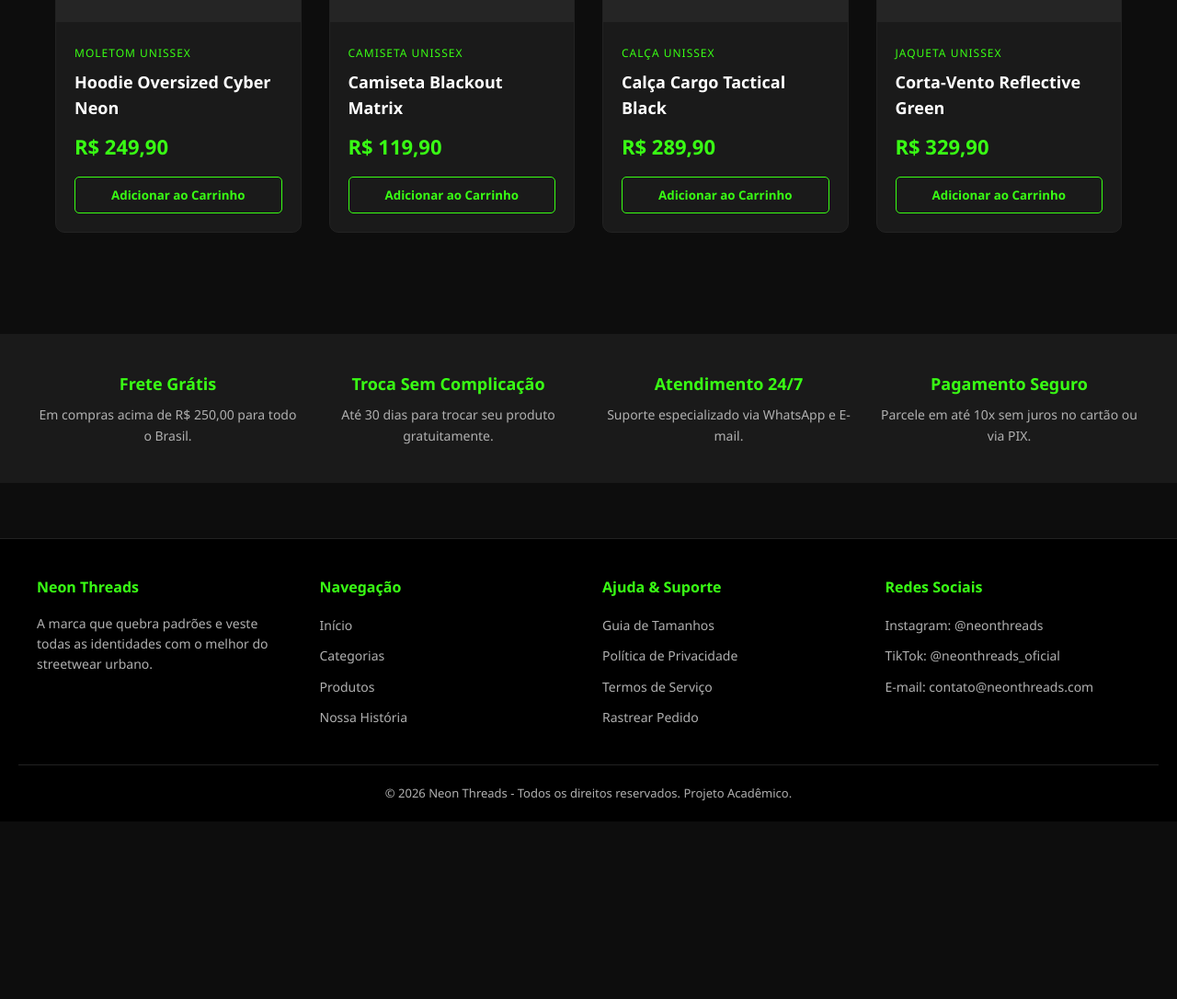
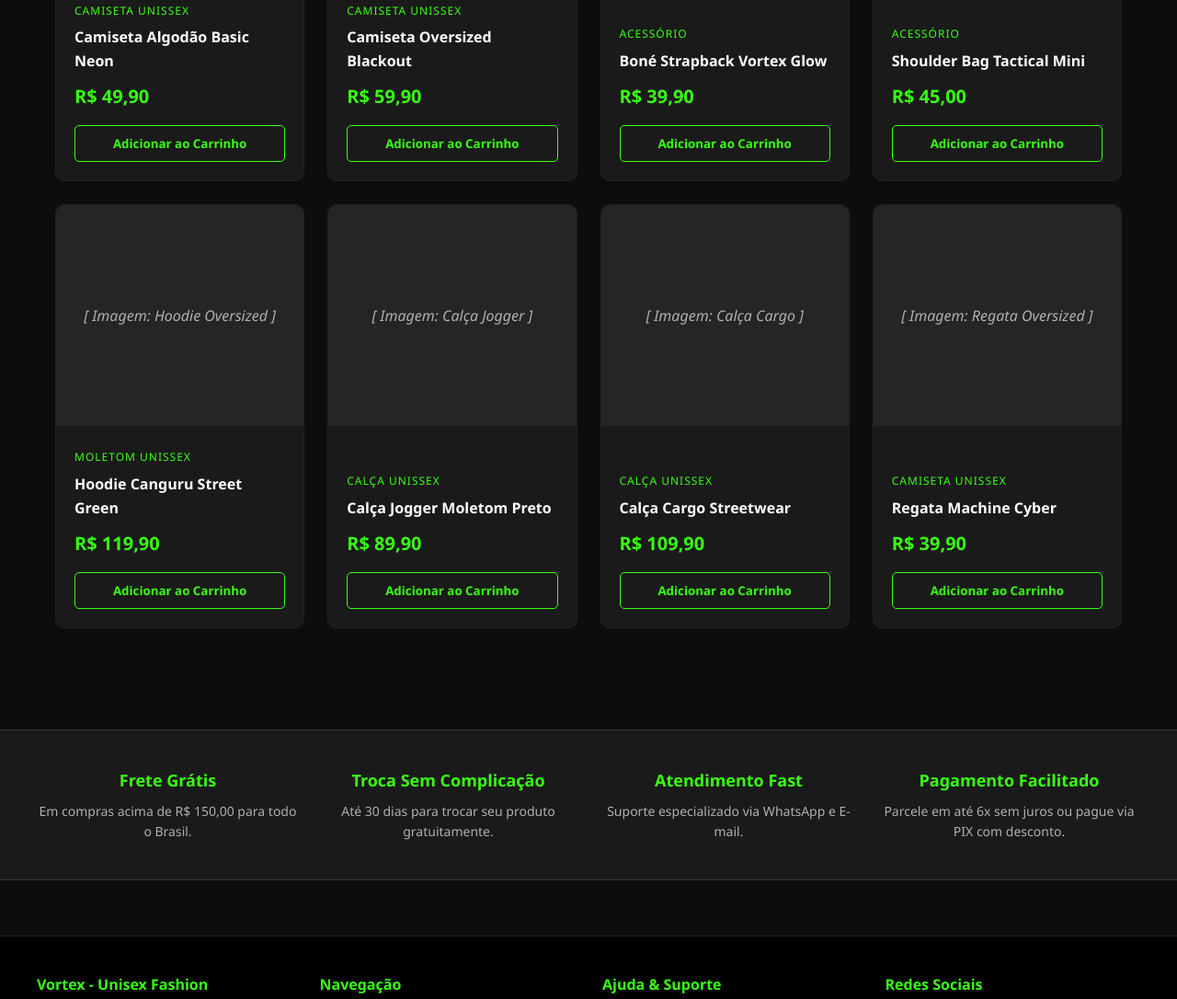
Before and after one commit to marianemacedoc/blog, a plain HTML site: page index.html in a window 1280 px wide. Shown: the part 1328-2414 px from the top of the page at 92% size. Before the commit the page ends 2221 px from the top, so only its background shows below. Drawn offline with Linux system fonts and the light colour scheme.

Commit message:
Update index.html

```diff
--- a/index.html
+++ b/index.html
@@ -3,7 +3,7 @@
 <head>
     <meta charset="UTF-8">
     <meta name="viewport" content="width=device-width, initial-scale=1.0">
-    <title>Neon Threads | Moda Unissex & Streetwear</title>
+    <title>Vortex - Unisex Fashion | Moda Urbana</title>
     <style>
         /* RESET E VARIÁVEIS DE COR */
         :root {
@@ -46,7 +46,7 @@
         }
 
         .logo {
-            font-size: 28px;
+            font-size: 24px;
             font-weight: bold;
             color: var(--verde-neon);
             text-transform: uppercase;
@@ -191,8 +191,8 @@
         /* CATÁLOGO DE PRODUTOS */
         .products-grid {
             display: grid;
-            grid-template-columns: repeat(auto-fit, minmax(260px, 1fr));
-            gap: 30px;
+            grid-template-columns: repeat(auto-fit, minmax(250px, 1fr));
+            gap: 25px;
         }
 
         .product-card {
@@ -213,13 +213,15 @@
 
         .product-img {
             width: 100%;
-            height: 280px;
+            height: 240px;
             background-color: #252525;
             display: flex;
             align-items: center;
             justify-content: center;
             color: var(--cinza-texto);
             font-style: italic;
+            text-align: center;
+            padding: 10px;
         }
 
         .product-info {
@@ -234,13 +236,13 @@
         }
 
         .product-title {
-            font-size: 18px;
+            font-size: 16px;
             margin: 5px 0 10px 0;
             color: var(--branco);
         }
 
         .product-price {
-            font-size: 22px;
+            font-size: 20px;
             font-weight: bold;
             color: var(--verde-neon);
             margin-bottom: 15px;
@@ -266,7 +268,8 @@
         /* DIFERENCIAIS DA LOJA */
         .benefits {
             background-color: var(--preto-card);
-            border-y: 1px solid #333;
+            border-top: 1px solid #333;
+            border-bottom: 1px solid #333;
             padding: 40px 20px;
             margin-top: 60px;
         }
@@ -346,12 +349,12 @@
 
     <header>
         <div class="header-container">
-            <div class="logo">NEON THREADS</div>
+            <div class="logo">VORTEX - UNISEX FASHION</div>
             <nav>
                 <ul>
                     <li><a href="#home">Início</a></li>
                     <li><a href="#categorias">Categorias</a></li>
-                    <li><a href="#produtos">Lançamentos</a></li>
+                    <li><a href="#produtos">Produtos</a></li>
                     <li><a href="#sobre">Sobre Nós</a></li>
                     <li><a href="#contato">Contato</a></li>
                 </ul>
@@ -365,7 +368,7 @@
 
     <section class="hero" id="home">
         <h2>Moda Sem Rótulos, Estilo Sem Limites</h2>
-        <p>Descubra a nova coleção Streetwear Unissex. Roupas desenvolvidas para vestir qualquer corpo com estilo e atitude.</p>
+        <p>Descubra a coleção Vortex. Peças unissex exclusivas com estilo urbano e preços acessíveis.</p>
         <button class="btn-main">Ver Coleção 2026</button>
     </section>
 
@@ -396,11 +399,11 @@
         <div class="products-grid">
 
             <div class="product-card">
-                <div class="product-img">[ Imagem: Hoodie Cyberpunk ]</div>
+                <div class="product-img">[ Imagem: Camiseta Basic Neon ]</div>
                 <div class="product-info">
-                    <span class="product-category">Moletom Unissex</span>
-                    <h3 class="product-title">Hoodie Oversized Cyber Neon</h3>
-                    <div class="product-price">R$ 249,90</div>
+                    <span class="product-category">Camiseta Unissex</span>
+                    <h3 class="product-title">Camiseta Algodão Basic Neon</h3>
+                    <div class="product-price">R$ 49,90</div>
                     <button class="btn-add-cart">Adicionar ao Carrinho</button>
                 </div>
             </div>
@@ -409,8 +412,48 @@
                 <div class="product-img">[ Imagem: Camiseta Streetwear ]</div>
                 <div class="product-info">
                     <span class="product-category">Camiseta Unissex</span>
-                    <h3 class="product-title">Camiseta Blackout Matrix</h3>
+                    <h3 class="product-title">Camiseta Oversized Blackout</h3>
+                    <div class="product-price">R$ 59,90</div>
+                    <button class="btn-add-cart">Adicionar ao Carrinho</button>
+                </div>
+            </div>
+
+            <div class="product-card">
+                <div class="product-img">[ Imagem: Boné Streetwear ]</div>
+                <div class="product-info">
+                    <span class="product-category">Acessório</span>
+                    <h3 class="product-title">Boné Strapback Vortex Glow</h3>
+                    <div class="product-price">R$ 39,90</div>
+                    <button class="btn-add-cart">Adicionar ao Carrinho</button>
+                </div>
+            </div>
+
+            <div class="product-card">
+                <div class="product-img">[ Imagem: Shoulder Bag ]</div>
+                <div class="product-info">
+                    <span class="product-category">Acessório</span>
+                    <h3 class="product-title">Shoulder Bag Tactical Mini</h3>
+                    <div class="product-price">R$ 45,00</div>
+                    <button class="btn-add-cart">Adicionar ao Carrinho</button>
+                </div>
+            </div>
+
+            <div class="product-card">
+                <div class="product-img">[ Imagem: Hoodie Oversized ]</div>
+                <div class="product-info">
+                    <span class="product-category">Moletom Unissex</span>
+                    <h3 class="product-title">Hoodie Canguru Street Green</h3>
                     <div class="product-price">R$ 119,90</div>
+                    <button class="btn-add-cart">Adicionar ao Carrinho</button>
+                </div>
+            </div>
+
+            <div class="product-card">
+                <div class="product-img">[ Imagem: Calça Jogger ]</div>
+                <div class="product-info">
+                    <span class="product-category">Calça Unissex</span>
+                    <h3 class="product-title">Calça Jogger Moletom Preto</h3>
+                    <div class="product-price">R$ 89,90</div>
                     <button class="btn-add-cart">Adicionar ao Carrinho</button>
                 </div>
             </div>
@@ -419,18 +462,18 @@
                 <div class="product-img">[ Imagem: Calça Cargo ]</div>
                 <div class="product-info">
                     <span class="product-category">Calça Unissex</span>
-                    <h3 class="product-title">Calça Cargo Tactical Black</h3>
-                    <div class="product-price">R$ 289,90</div>
+                    <h3 class="product-title">Calça Cargo Streetwear</h3>
+                    <div class="product-price">R$ 109,90</div>
                     <button class="btn-add-cart">Adicionar ao Carrinho</button>
                 </div>
             </div>
 
             <div class="product-card">
-                <div class="product-img">[ Imagem: Jaqueta Corta-Vento ]</div>
+                <div class="product-img">[ Imagem: Regata Oversized ]</div>
                 <div class="product-info">
-                    <span class="product-category">Jaqueta Unissex</span>
-                    <h3 class="product-title">Corta-Vento Reflective Green</h3>
-                    <div class="product-price">R$ 329,90</div>
+                    <span class="product-category">Camiseta Unissex</span>
+                    <h3 class="product-title">Regata Machine Cyber</h3>
+                    <div class="product-price">R$ 39,90</div>
                     <button class="btn-add-cart">Adicionar ao Carrinho</button>
                 </div>
             </div>
@@ -442,19 +485,19 @@
         <div class="benefits-grid">
             <div class="benefit-item">
                 <h4>Frete Grátis</h4>
-                <p>Em compras acima de R$ 250,00 para todo o Brasil.</p>
+                <p>Em compras acima de R$ 150,00 para todo o Brasil.</p>
             </div>
             <div class="benefit-item">
                 <h4>Troca Sem Complicação</h4>
                 <p>Até 30 dias para trocar seu produto gratuitamente.</p>
             </div>
             <div class="benefit-item">
-                <h4>Atendimento 24/7</h4>
+                <h4>Atendimento Fast</h4>
                 <p>Suporte especializado via WhatsApp e E-mail.</p>
             </div>
             <div class="benefit-item">
-                <h4>Pagamento Seguro</h4>
-                <p>Parcele em até 10x sem juros no cartão ou via PIX.</p>
+                <h4>Pagamento Facilitado</h4>
+                <p>Parcele em até 6x sem juros ou pague via PIX com desconto.</p>
             </div>
         </div>
     </section>
@@ -462,8 +505,8 @@
     <footer id="contato">
         <div class="footer-grid">
             <div class="footer-col">
-                <h4>Neon Threads</h4>
-                <p style="color: var(--cinza-texto); font-size: 14px;">A marca que quebra padrões e veste todas as identidades com o melhor do streetwear urbano.</p>
+                <h4>Vortex - Unisex Fashion</h4>
+                <p style="color: var(--cinza-texto); font-size: 14px;">A marca que quebra padrões e veste todas as identidades com o melhor da moda urbana acessível.</p>
             </div>
             <div class="footer-col">
                 <h4>Navegação</h4>
@@ -486,14 +529,14 @@
             <div class="footer-col">
                 <h4>Redes Sociais</h4>
                 <ul>
-                    <li><a href="#">Instagram: @neonthreads</a></li>
-                    <li><a href="#">TikTok: @neonthreads_oficial</a></li>
-                    <li><a href="#">E-mail: contato@neonthreads.com</a></li>
+                    <li><a href="#">Instagram: @vortex_unissex</a></li>
+                    <li><a href="#">TikTok: @vortex_fashion</a></li>
+                    <li><a href="#">E-mail: contato@vortexfashion.com</a></li>
                 </ul>
             </div>
         </div>
         <div class="copyright">
-            &copy; 2026 Neon Threads - Todos os direitos reservados. Projeto Acadêmico.
+            &copy; 2026 Vortex - Unisex Fashion. Todos os direitos reservados. Projeto Acadêmico.
         </div>
     </footer>
 
```
